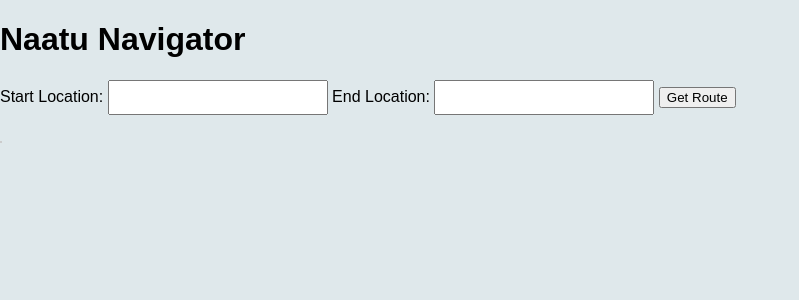
After one commit to V4run05/NaatuNavigator, a Flask app: template templates/main.html in a window 1280 px wide. The commit adds this page. Shown: the top 300 px of the page, without its empty margins (0-799 px from the left). Run offline with Flask 3, Linux system fonts and the light colour scheme; the template is opened without the code that fills it, so the values that code supplies are empty.

Commit message:
Add files via upload

```diff
--- a/app.py
+++ b/app.py
@@ -1,80 +1,52 @@
-from flask import Flask, render_template, request, redirect
+from flask import Flask, render_template, request, redirect, session
 from flask_sqlalchemy import SQLAlchemy
 import json
 from datetime import datetime
 import requests
 from pprint import pprint
-# Load the GeoJSON file
-with open(r"C:\Varun\VSCode\Projects\Python\Hackathon\OpenStreetMap\chennai_bus_stops.geojson", 'r', encoding='utf-8') as f:
-    geojson_data = json.load(f)
-
-# Extract bus stop coordinates and names
-bus_stops = []
-for feature in geojson_data['features']:
-    # GeoJSON stores coordinates in [longitude, latitude] format
-    coordinates = feature['geometry']['coordinates']
-    lon, lat = coordinates[0], coordinates[1]
-
-    # Extract the name of the bus stop if available
-    name = feature['properties'].get('name', 'Unnamed Stop')
-
-    # Store the bus stop data
-    bus_stops.append({
-        'name': name,
-        'lat': lat,
-        'lng': lon
-    })
+import math
 
 #dbms
 app = Flask(__name__)
-app.config['SQLALCHEMY_DATABASE_URI'] = 'sqlite:///test.db'
-db = SQLAlchemy(app)
+#app.config['SQLALCHEMY_DATABASE_URI'] = 'sqlite:///test.db'
+#db = SQLAlchemy(app)
+app.secret_key = 'secret_key'
 api_key = 'j4t0mdWGaE9dhNXBd3FyZaWQiY7yVKYK'
 
-class BusDBMS(db.Model):
-    id = db.Column(db.Integer, primary_key=True)
-    start = db.Column(db.String(200), nullable=False)
-    end = db.Column(db.String(200), nullable=False)
+route_geometry=[]
+bus_stops_on_route=[]
 
-    def __repr__(self):
-        return '<Task %r>' % self.id
+def GetCoordinates(location):
+    url = f'https://api.tomtom.com/search/2/geocode/{location}.json?key={api_key}'
+    response = requests.get(url)
+    data = response.json()
+    if data['results']:
+        latitude = data['results'][0]['position']['lat']
+        longitude = data['results'][0]['position']['lon']
+        #print(f"Starting Point => Latitude: {start_lat}, Longitude: {start_lon}")
+        return latitude,longitude
+    else:
+        print("Place not found.")
+        return 'No Results Found'
 
-with app.app_context():
-        db.create_all()
 
-route_geometry=[]
+def is_close(lat1, lon1, lat2, lon2, threshold=0.0001):
+    """Check if two latitude/longitude points are within a given threshold."""
+    return math.isclose(lat1, lat2, abs_tol=threshold) and math.isclose(lon1, lon2, abs_tol=threshold)
 
+route_geometry = []
 @app.route('/', methods=['POST','GET'])
 def index():
     if request.method == "POST":
         #bus_id = request.form['bus_id']
         start_loc = request.form['start_loc']
         end_loc = request.form['end_loc']
-        bus_search = request.form['bus_search']
-        new_bus = BusDBMS(start=start_loc, end=end_loc)
-        buses = BusDBMS.query.all()
-        bus_start=None
-        bus_end=None
-        start_lat=0
-        start_lon=0
-        end_lat=0
-        end_lon=0
-        for bus in buses:
-            if(bus.id == int(bus_search)):
-                bus_start = bus.start
-                bus_end = bus.end
-                break
-        else:
-            print('There is no proper start or stop information')
-        for bus in bus_stops:
-            if bus['name'] == bus_start:
-                start_lat = bus['lat']
-                start_lon = bus['lng']
-            elif bus['name'] == bus_end:
-                end_lat = bus['lat']
-                end_lon = bus['lng']
+        start_lat = GetCoordinates(start_loc)[0]
+        start_lon = GetCoordinates(start_loc)[1]
+        end_lat = GetCoordinates(end_loc)[0]
+        end_lon = GetCoordinates(end_loc)[1]
 
-        url = f'https://api.tomtom.com/routing/1/calculateRoute/{start_lat},{start_lon}:{end_lat},{end_lon}/json?key={api_key}'
+        url = f'https://api.tomtom.com/routing/1/calculateRoute/{start_lat},{start_lon}:{end_lat},{end_lon}/json?key={api_key}&travelMode=bus'
         response = requests.get(url)
         route_data = response.json()
 
@@ -85,32 +57,78 @@ def index():
             distance = route_summary['lengthInMeters'] / 1000  # Distance in kilometers
             duration = route_summary['travelTimeInSeconds'] / 60  # Duration in minutes
 
-            pprint(route)
-            print(f"Distance: {distance:.2f} km")
-            print(f"Duration: {duration:.2f} minutes")
+            #pprint(route)
+            #print(f"Distance: {distance:.2f} km")
+            #print(f"Duration: {duration:.2f} minutes")
 
             route_geometry = route['legs'][0]['points']
+            session['route_geometry'] = route_geometry
 
         else:
             print(f"Error: {response.status_code} - {response.reason}")
+        #return redirect('/route/')
+        #Step 2: Search for bus stops along the route using the Search API
+        # if route_data['routes']:
+        #     bus_stops_on_route = []
 
-        try:
-            db.session.add(new_bus)
-            db.session.commit()
-            return redirect('/')
-        except:
-            return 'There was an issue adding the bus'
+        #     for leg in route_data['routes'][0]['legs']:
+        #         for point in leg['points']:
+        #             lat = point['latitude']
+        #             lon = point['longitude']
+
+        #             # Step 3: Search for bus stops near each route point with a small radius
+        #             search_url = f"https://api.tomtom.com/search/2/poiSearch/bus%20stop.json?key={api_key}&lat={lat}&lon={lon}&radius=50&categorySet=9609"
+        #             search_response = requests.get(search_url)
+        #             if search_response.status_code == 200:
+        #                 search_data = search_response.json()
+
+        #                 pprint(search_data)
+        #                 #Process the data
+        #                 #Step 4: Check if the bus stops are exactly on the route
+        #                 for result in search_data['results']:
+        #                     bus_stop_lat = result['position']['lat']
+        #                     bus_stop_lon = result['position']['lon']
+
+        #                     if is_close(lat, lon, bus_stop_lat, bus_stop_lon):
+        #                         bus_stop_name = result['poi']['name']
+        #                         bus_stops_on_route.append({
+        #                             "name": bus_stop_name,
+        #                             "lat": bus_stop_lat,
+        #                             "lon": bus_stop_lon
+        #                         })
+        #             else:
+        #                 print(f"Error: {response.status_code} - {response.reason}")
+
+        #     #Output the bus stops exactly on the route
+        #     if bus_stops_on_route:
+        #         for stop in bus_stops_on_route:
+        #             print(f"Bus Stop: {stop['name']}, Lat: {stop['lat']}, Lon: {stop['lon']}")
+        #     else:
+        #         print("No bus stops found on the route.")
+        # else:
+        #     print("No route found.")
+
+        # session['bus_stops_on_route'] = bus_stops_on_route
+        return redirect('/route/')
     else:
-        return render_template('map.html', bus_stops=bus_stops)
+        return render_template('main.html')
 
-@app.route('/ViewAllBuses/')
-def ShowDatabase():
-    buses = BusDBMS.query.all()
-    return render_template('BusDatabase.html',buses=buses)
+@app.route('/route/')
+def ShowRoute():
+    route_geometry = session.get('route_geometry', [])
+    bus_stops_on_route = session.get('bus_stops_on_route', [])
+    return render_template('Routes.html',route=route_geometry, bus_stops=bus_stops_on_route)
 
-#@app.route('/route/')
-#def ShowRoute():
-    #++++return render_template('Routes.html',bus_stops=bus_stops)
+@app.route('/autocomplete')
+def autocomplete():
+    query = request.args.get('query')
+    if query:
+        url = f'https://api.tomtom.com/search/2/search/{query}.json?key={api_key}'
+        response = requests.get(url)
+        data = response.json()
+        # Return the data as JSON, which the frontend will use to display suggestions
+        return data
+    return {'results': []}  # Return an empty result if no query
 
 if __name__ == '__main__':
     app.run(debug=True)
--- /dev/null
+++ b/templates/main.html
@@ -0,0 +1,74 @@
+<!DOCTYPE html>
+<html lang="en">
+<head>
+    <meta charset="UTF-8">
+    <meta name="viewport" content="width=device-width, initial-scale=1.0">
+    <link rel="stylesheet" href="{{ url_for('static', filename='css/main.css') }}">
+    <script src="https://ajax.googleapis.com/ajax/libs/jquery/3.5.1/jquery.min.js"></script>
+
+    <style>
+        ul {
+            list-style-type: none;
+            padding: 0;
+            border: 1px solid #ccc;
+            max-width: 200px;
+            background-color: white;
+            position: absolute;  /* Ensures it stays under the input box */
+            z-index: 1000;
+        }
+        li {
+            padding: 8px;
+            cursor: pointer;
+        }
+        li:hover {
+            background-color: #f0f0f0;
+        }
+        input {
+            width: 200px;
+            padding: 8px;
+            margin-bottom: 10px;
+        }
+    </style>
+
+    <title>Naatu Navigator</title>
+</head>
+<body>
+    <h1>Naatu Navigator</h1>
+
+    <form id="searchForm">
+        <label for="start_loc">Start Location:</label>
+        <input type="text" id="start_loc" name="start_loc" oninput="getSuggestions('start_loc')" autocomplete="off">
+        <ul id="start_loc_suggestions"></ul>
+
+        <label for="end_loc">End Location:</label>
+        <input type="text" id="end_loc" name="end_loc" oninput="getSuggestions('end_loc')" autocomplete="off">
+        <ul id="end_loc_suggestions"></ul>
+
+        <button type="submit">Get Route</button>
+    </form>
+
+    <script>
+        function getAutocomplete(inputId) {
+            const query = document.getElementById(inputId).value;
+            if (query.length > 2) {
+                fetch(`/autocomplete?query=${query}`)
+                    .then(response => response.json())
+                    .then(data => {
+                        const suggestionsList = document.getElementById(inputId + '_suggestions');
+                        suggestionsList.innerHTML = "";  // Clear previous suggestions
+                        data.results.forEach(result => {
+                            const listItem = document.createElement('li');
+                            listItem.innerText = result.address.freeformAddress;
+                            listItem.onclick = () => {
+                                document.getElementById(inputId).value = result.address.freeformAddress;
+                                document.getElementById(inputId + '_suggestions').innerHTML = "";  // Clear suggestions after selection
+                            };
+                            suggestionsList.appendChild(listItem);
+                        });
+                    });
+            }
+        }
+        </script>
+
+</body>
+</html>
```
Also changed, not shown: templates/Routes.html (+9 -13 lines).
